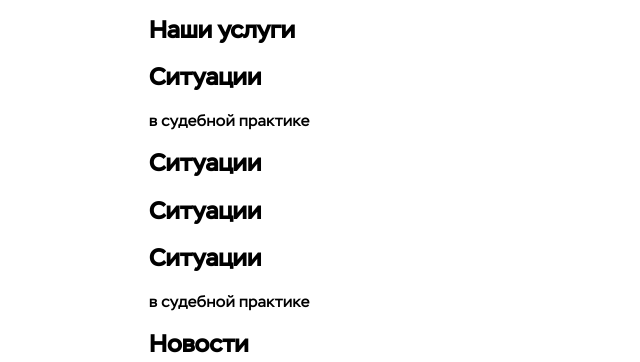
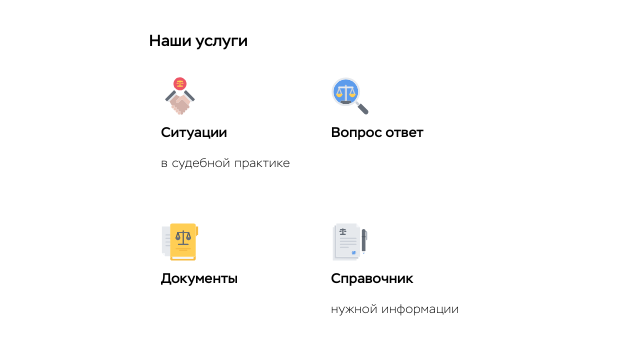
Before and after one commit to Alexandr-Mokhov/my-advocate, a plain HTML site: page index.html in a window 1280 px wide. Shown: the part 576-938 px from the top of the page, without its empty margins (327-967 px from the left). Drawn offline with Linux system fonts and the light colour scheme.

Commit message:
feat: стилизовать блок услуги

```diff
--- a/index.html
+++ b/index.html
@@ -55,22 +55,22 @@
         <h2 class="services__title">Наши услуги</h2>
         <div class="services__container">
           <a class="services__item" href="#">
-            <div class="services__item-logo"></div>
+            <div class="services__item-logo services__item-logo_situations"></div>
             <h2 class="services__item-title">Ситуации</h2>
             <p class="services__item-subtitle">в судебной практике</p>
           </a>
           <a class="services__item" href="#">
-            <div class="services__item-logo"></div>
-            <h2 class="services__item-title">Ситуации</h2>
+            <div class="services__item-logo services__item-logo_question"></div>
+            <h2 class="services__item-title">Вопрос ответ</h2>
           </a>
           <a class="services__item" href="#">
-            <div class="services__item-logo"></div>
-            <h2 class="services__item-title">Ситуации</h2>
+            <div class="services__item-logo services__item-logo_documents"></div>
+            <h2 class="services__item-title">Документы</h2>
           </a>
           <a class="services__item" href="#">
-            <div class="services__item-logo"></div>
-            <h2 class="services__item-title">Ситуации</h2>
-            <p class="services__item-subtitle">в судебной практике</p>
+            <div class="services__item-logo services__item-logo_directory"></div>
+            <h2 class="services__item-title">Справочник</h2>
+            <p class="services__item-subtitle">нужной информации</p>
           </a>
         </div>
       </section>
--- a/src/blocks/_consultation.scss
+++ b/src/blocks/_consultation.scss
@@ -5,6 +5,7 @@
   background: linear-gradient(rgba(4, 182, 245, 0.16), rgba(4, 182, 245, 0.08));
   border: 2px solid #04B6F529;
   box-sizing: border-box;
+  margin-bottom: 32px;
 
   &__logo {
     width: 295px;
--- /dev/null
+++ b/src/blocks/_services.scss
@@ -0,0 +1,48 @@
+.services {
+
+  &__title {
+    @include font-text(16px, 24px, .15px);
+    margin: 12px 0;
+  }
+
+  &__container {
+    display: grid;
+    grid-template-columns: 1fr 1fr;
+    gap: 12px;
+  }
+
+  &__item {
+    height: 110px;
+    padding: 12px;
+  }
+
+  &__item-logo {
+    width: 38px;
+    height: 38px;
+
+    &_situations {
+      background-image: url(./images/services-situations.svg);
+    }
+
+    &_question {
+      background-image: url(./images/services-question.svg);
+    }
+
+    &_documents {
+      background-image: url(./images/services-documents.svg);
+    }
+
+    &_directory {
+      background-image: url(./images/services-directory.svg);
+    }
+  }
+
+  &__item-title {
+    @include font-text(14px, 20px, .1px);
+    margin: 8px 0 4px;
+  }
+
+  &__item-subtitle {
+    @include font-text(12px, 16px, .4px, 350);
+  }
+}
--- a/src/scss/index.scss
+++ b/src/scss/index.scss
@@ -6,6 +6,7 @@
 @import "../blocks/main";
 @import "../blocks/situations";
 @import "../blocks/consultation";
+@import "../blocks/services";
 
 
 
```
Also changed, not shown: src/index.css, 1 other file.
